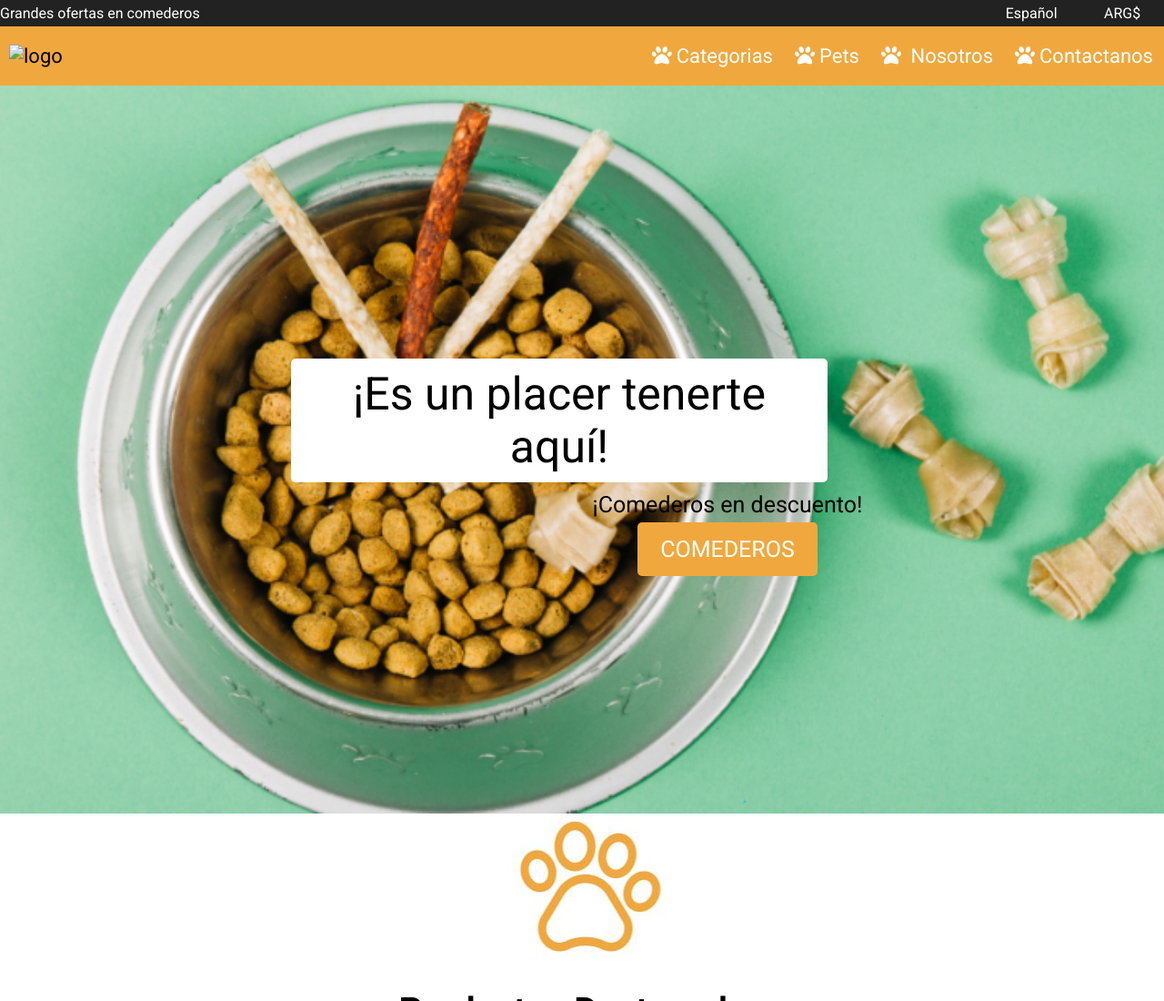
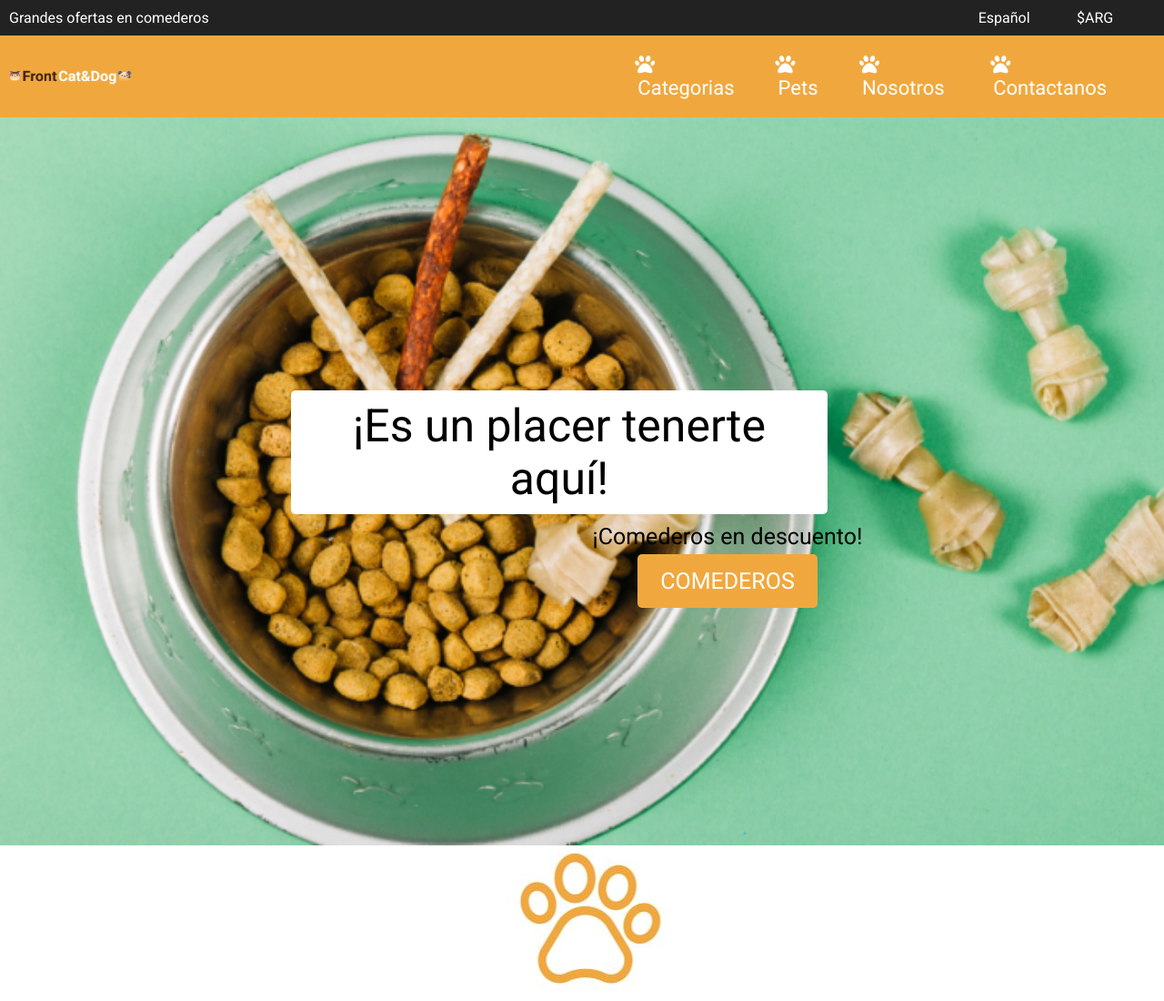
Before and after one commit to AgustinEsposito29/frontEnd1, a plain HTML site: page clase_15_PetsShop/index.html in a window 1280 px wide. Shown: the top 1100 px of the page at 91% size. Drawn offline with Linux system fonts and the light colour scheme.

Commit message:
Agregando el logo y sus respectivas modificaciones

```diff
--- a/clase_15_PetsShop/css/styles.css
+++ b/clase_15_PetsShop/css/styles.css
@@ -30,6 +30,8 @@ html{
     justify-content: center;
     align-items: center;
 }
+
+
 .navList{
     list-style: none;
     width: 100%;
--- a/clase_15_PetsShop/css/styless2.css
+++ b/clase_15_PetsShop/css/styless2.css
@@ -10,13 +10,21 @@
         background-color: #222222;
         width: 100%;
         display: flex;
-        padding: 5px 0px;
+        padding: 10px 0px;
         justify-content: space-between;
         align-items: center;
         color: #FFF;
     }
 
+    .ofertasTexto{
+        width: 50%;
+    }
+    .ofertasTexto p{
+        margin-left: 10px;
+    }
+
     .idiomas ul{
+        margin-right: 30px;
         list-style: none;
         display: flex;
         width: 200px;
@@ -40,11 +48,17 @@
         justify-content: left;
         margin-left: 10px;
     }
+
+    .contenedorLogo img{
+        width: 20%;
+    }
+
     .navList{
         display: flex;
-        justify-content: space-evenly;
+        justify-content: space-between;
         align-items: center;
         width: 50%;
+        margin-right: 30px;
     }
 
     .navList li{
--- a/clase_15_PetsShop/index.html
+++ b/clase_15_PetsShop/index.html
@@ -21,19 +21,19 @@
 <body>
     <header>
         <article class='ofertas'>
-            <section>
+            <section class='ofertasTexto'>
                 <p>Grandes ofertas en comederos</p>
             </section>
             <section class='idiomas'>
                 <ul>
                     <li>Español</li>
-                    <li>ARG$</li>
+                    <li>$ARG</li>
                 </ul>
             </section>
         </article>
         <nav class='navMenu'>
             <section class='contenedorLogo'>
-                <img src="" alt="logo">
+                <img src="/img/logo.png" alt="logo">
             </section>
             <ul class='navList'>
                 <li> <i class="fas fa-paw"></i><a href="#">Categorias</a></li>
```
Also changed, not shown: clase_15_PetsShop/img/logo.png (added).
